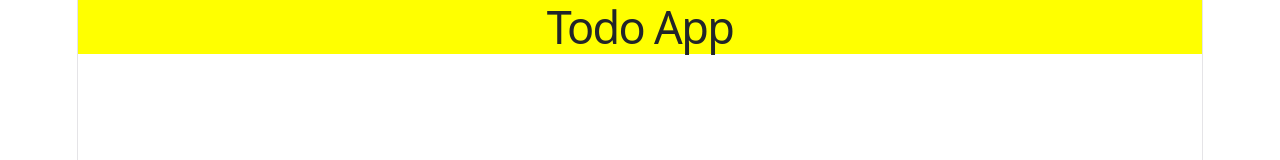
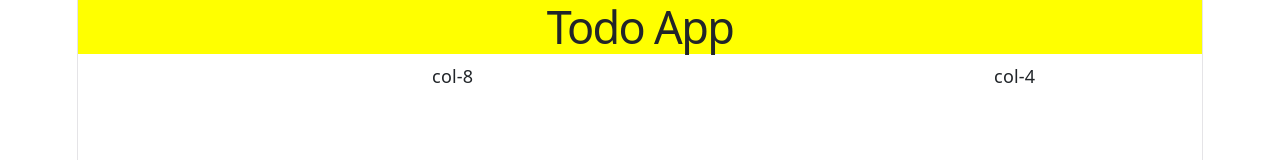
Before and after one commit to kksha7300/Todo-App, a React (Vite) app: page / in a window 1280 px wide. Shown: the top 160 px of the page. Built offline with nearby package versions, Linux system fonts and the light colour scheme.

Commit message:
add layout

```diff
--- a/src/App.jsx
+++ b/src/App.jsx
@@ -10,6 +10,12 @@ function App() {
   return (
     <center class="todo-container">
       <h1 style={{'background':'yellow'}}>Todo App </h1>
+      <div class="container text-center">
+  <div class="row">
+    <div class="col-8">col-8</div>
+    <div class="col-4">col-4</div>
+  </div>
+</div>
     </center>
   )
 }
```
